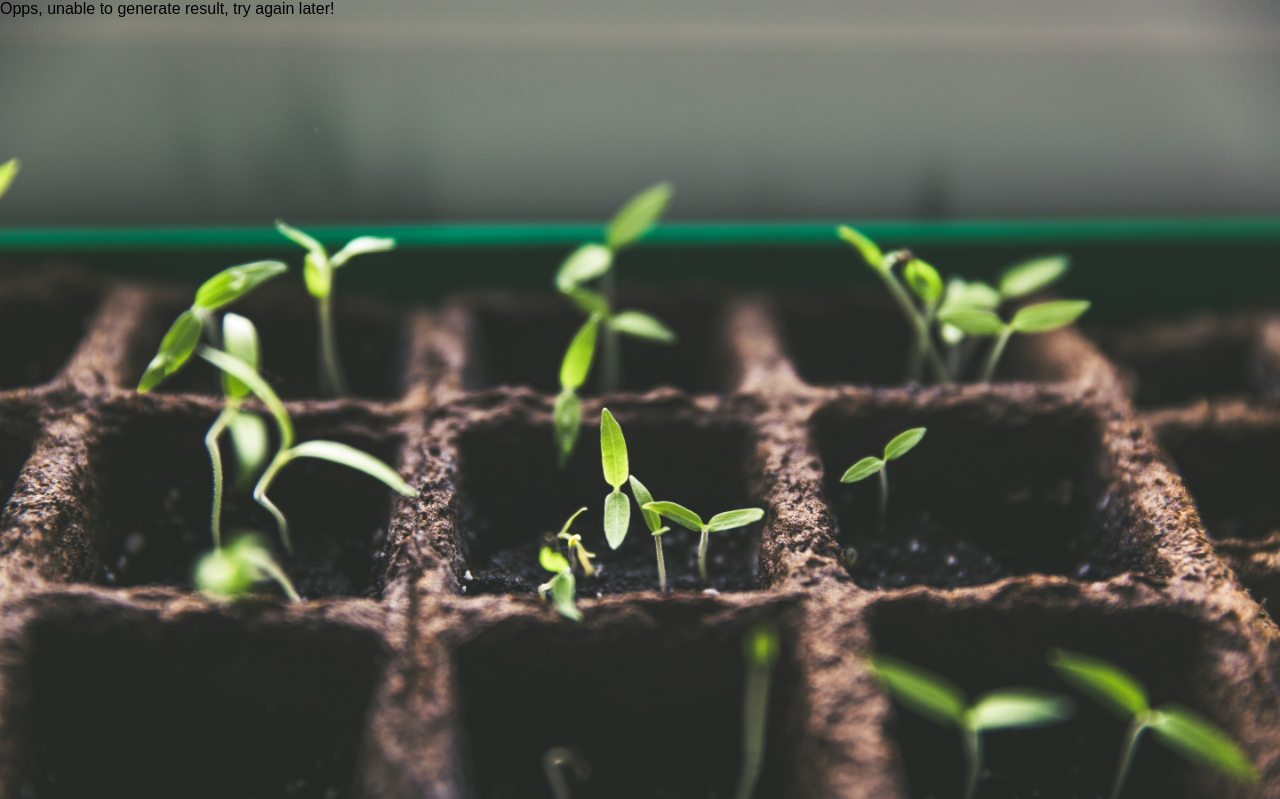
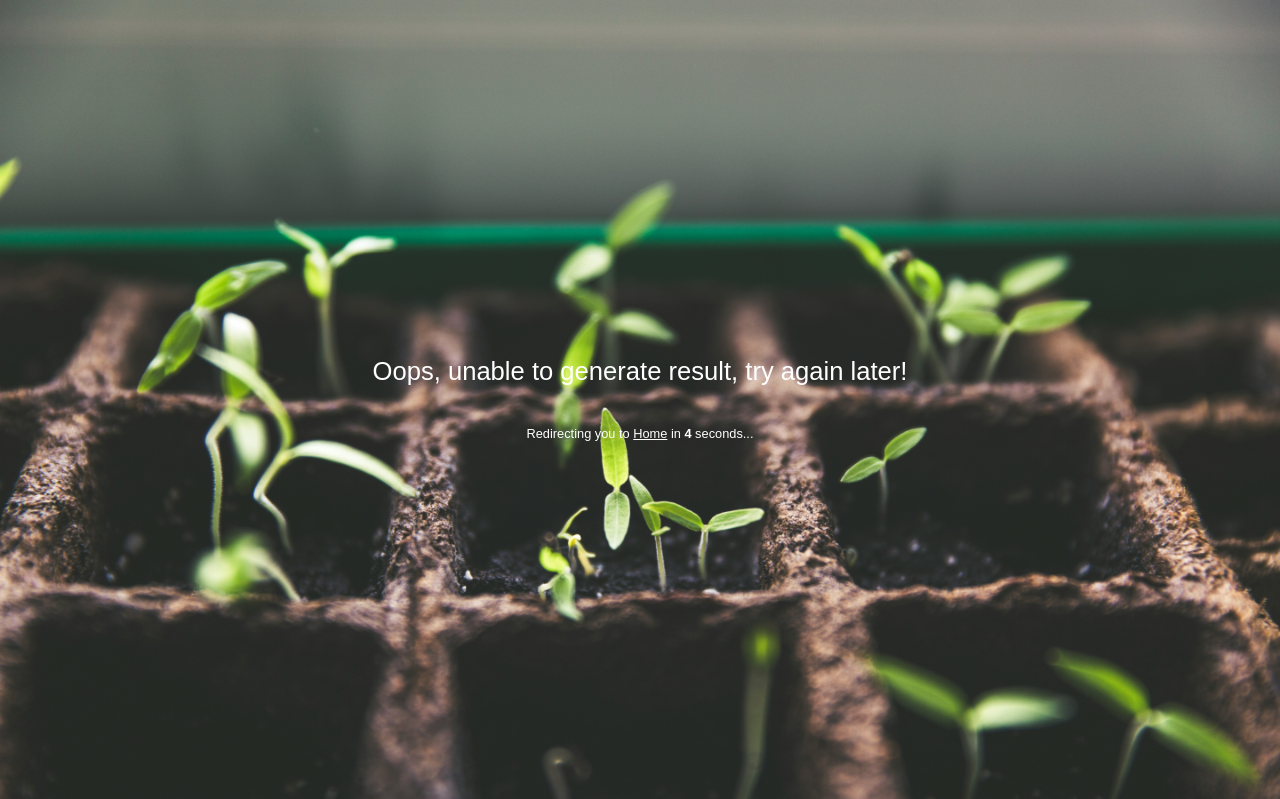
Before and after one commit to ashutoshdebug/Kisan-Mitr, a Flask app: template templates/errorpage.html in a window 1280 px wide. Shown: the top 799 px of the page. Run offline with Flask 3, Linux system fonts and the light colour scheme; the template is opened without the code that fills it, so the values that code supplies are empty; some web fonts are replaced.

Commit message:
session based error handling for result for in_development

```diff
--- a/routes/acquire.py
+++ b/routes/acquire.py
@@ -72,7 +72,8 @@ def register_acquire_page(app):
                     return render_template(
                                 "result.html", user=user, user_image=user_image, result=result, user_var = user_var, profile_image=profile_image, profile_name = profile_data[0], account_or_upload = "upload"
                     )
-                except FileNotFoundError as err:
+                except Exception as err:
+                    session["allow_error_page"] = True
                     return render_template("errorpage.html")
 
 
--- a/static/css/error.css
+++ b/static/css/error.css
@@ -0,0 +1,28 @@
+#errorhero {
+    width: 100%;
+    min-height: 100vh;
+    display: flex;
+    align-items: center;
+    justify-content: center;
+    text-align: center;
+    color: white;
+    font-size: 2vw;
+}
+
+#errortitle {
+    color: white;
+}
+
+span {
+    font-size: 1vw;
+    color: white;
+}
+
+span a {
+    text-decoration: underline;
+    color: white;
+}
+
+strong {
+    color: white;;
+}
--- a/static/js/error.js
+++ b/static/js/error.js
@@ -0,0 +1,17 @@
+
+document.addEventListener("DOMContentLoaded", function () {
+    let timeLeft = 10;
+
+    const countdown = document.getElementById("countdown");
+
+    const timer = setInterval(function () {
+        timeLeft--;
+
+        countdown.textContent = timeLeft;
+
+        if (timeLeft <= 0) {
+            clearInterval(timer);
+            window.location.href = "/";
+        }
+    }, 1000);
+});
--- a/templates/errorpage.html
+++ b/templates/errorpage.html
@@ -9,6 +9,20 @@
 {% block navbar %}{% endblock %}
 
 {% block content %}
-Opps, unable to generate result, try again later!
+<div id="errorhero">
+    <div id="errorcontent">
+        <div id="errortitle">
+            Oops, unable to generate result, try again later!
+        </div>
+        <br>
+
+<span>
+    Redirecting you to
+    <a href="{{ url_for('landingPage') }}">Home</a>
+    in <strong id="countdown">10</strong> seconds...
+</span>
+
+    </div>
+</div>
 <script src="{{ url_for('static', filename='js/error.js') }}"></script>
 {% endblock content %}
```
Also changed, not shown: routes/errorPage.py (+8 -2 lines).
